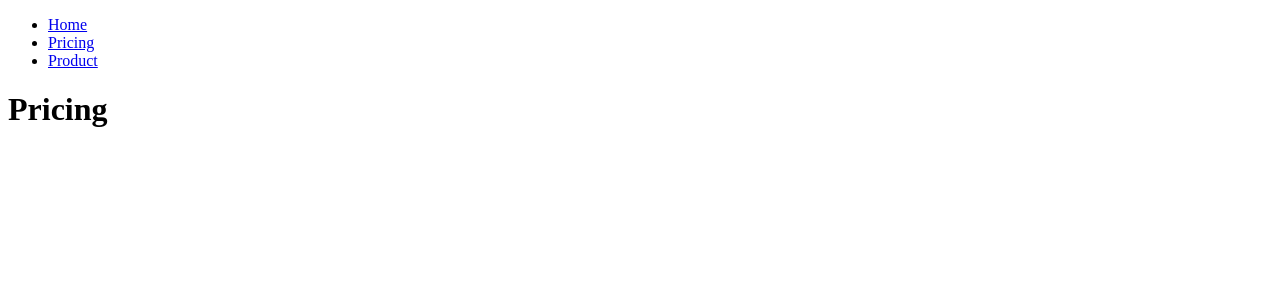
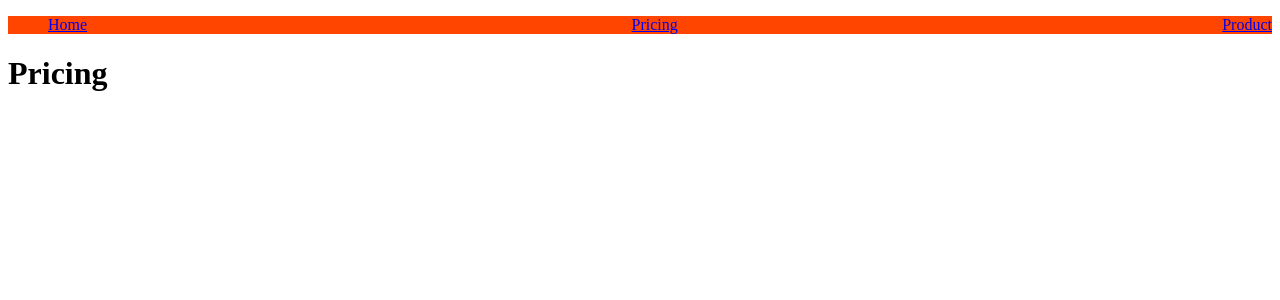
Before and after one commit to Orisabiyi/worldwise, a React (Vite) app: page /pricing in a window 1280 px wide. Shown: the top 300 px of the page. Built offline with nearby package versions, Linux system fonts and the light colour scheme.

Commit message:
included the css file in the require file

```diff
--- a/src/components/PageNav.jsx
+++ b/src/components/PageNav.jsx
@@ -1,7 +1,9 @@
 import { NavLink } from "react-router-dom";
+import styles from "./PageNav.module.css";
 
 function PageNav() {
   return (
+    <nav className={styles.nav}>
       <ul>
         <li>
           <NavLink to="/">Home</NavLink>
@@ -13,6 +15,7 @@ function PageNav() {
           <NavLink to="/product">Product</NavLink>
         </li>
       </ul>
+    </nav>
   );
 }
 
```
Lines whose indentation alone changed are shown as unchanged.
